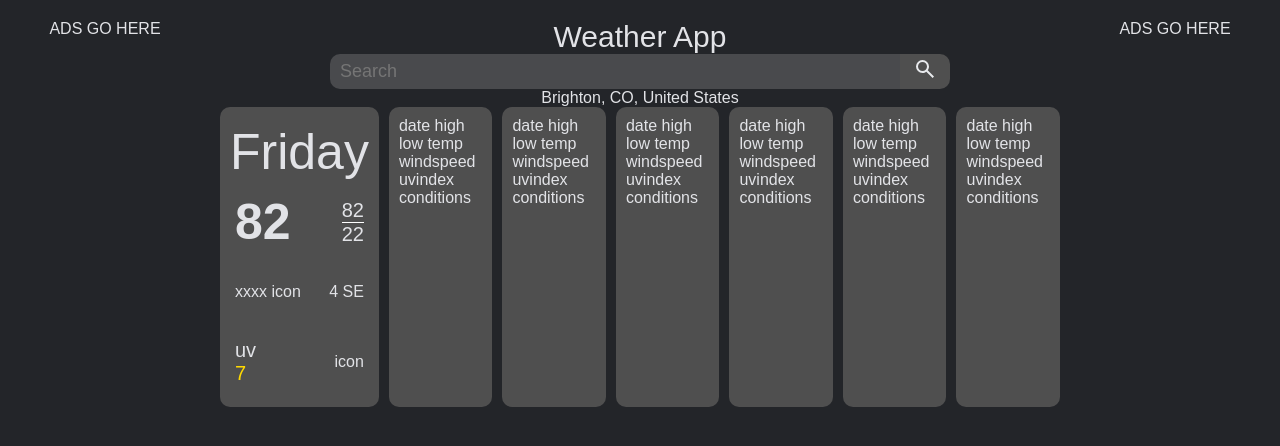
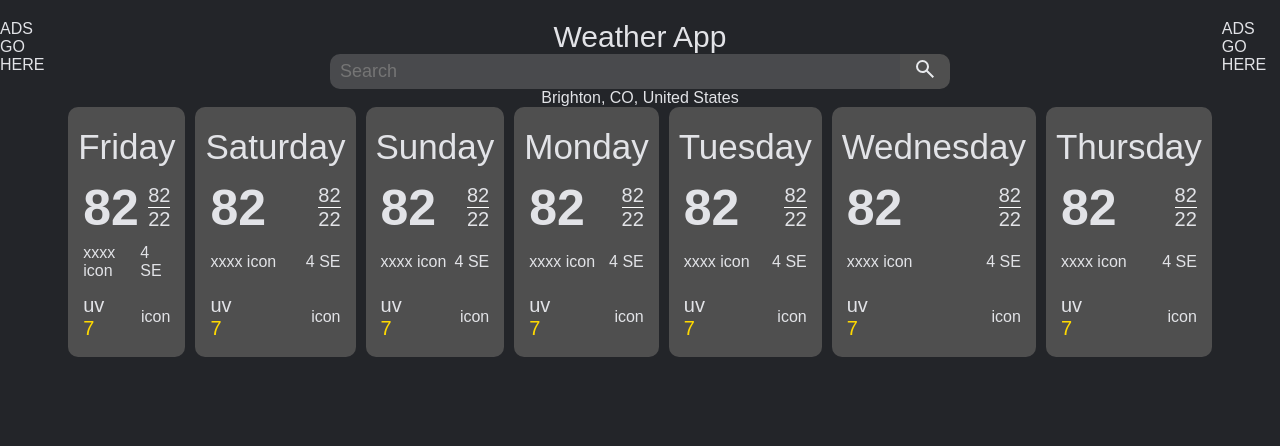
Before and after one commit to tman2747/WeatherApp, a website built with webpack: page src/template.html in a window 1280 px wide. Built offline with nearby package versions, Linux system fonts and the light colour scheme; no server answers.

Commit message:
fix card widths

```diff
--- a/src/styles.css
+++ b/src/styles.css
@@ -15,14 +15,17 @@ body {
 	background-color: #232529;
 	color: #e2e3e7;
 	font-family: sans-serif;
+	flex-shrink: 0;
 }
 
 .content {
 	display: grid;
-	grid-template-columns: 1fr 4fr 1fr;
+	grid-template-columns: 1fr 8fr 1fr;
+	grid-row: auto;
 	padding-top: 20px;
 	justify-items: center;
 	gap: 10px;
+	flex: 1 0 auto;
 }
 
 .main-content {
@@ -49,8 +52,8 @@ body {
 	background-color: #4f4f4f;
 	/* need to be a cal of width of parent container and padding and gap */
 	display: grid;
-	grid-template-rows: 1fr 1fr 1fr 1fr;
-	height: 300px;
+	grid-template-rows: 1fr 1fr .8fr 1fr;
+	height: 250px;
 	border-radius: 10px;
 	padding: 10px;
 }
@@ -58,7 +61,7 @@ body {
 	display: flex;
 	justify-content: center;
 	align-items: center;
-	font-size: 50px;
+	font-size: 35px;
 }
 
 .temp-card {
--- a/src/template.html
+++ b/src/template.html
@@ -38,22 +38,130 @@
 						</div>
 					</div>
 					<div class="card">
-						date high low temp windspeed uvindex conditions
+						<div class="day">Saturday</div>
+						<div class="temp-card">
+							<div class="current-temp">82</div>
+							<div class="high-low-container">
+								<div class="high">82</div>
+								<div class="low">22</div>
+							</div>
+						</div>
+						<div class="wind-container">
+							<div class="windspeed-icon">xxxx icon</div>
+							<div class="windspeed">4 SE</div>
+						</div>
+						<div class="conditions-container">
+							<div class="uv-container">
+								<div class="uv-placeholder">uv</div>
+								<div class="uv">7</div>
+							</div>
+							<div>icon</div>
+						</div>
 					</div>
 					<div class="card">
-						date high low temp windspeed uvindex conditions
+						<div class="day">Sunday</div>
+						<div class="temp-card">
+							<div class="current-temp">82</div>
+							<div class="high-low-container">
+								<div class="high">82</div>
+								<div class="low">22</div>
+							</div>
+						</div>
+						<div class="wind-container">
+							<div class="windspeed-icon">xxxx icon</div>
+							<div class="windspeed">4 SE</div>
+						</div>
+						<div class="conditions-container">
+							<div class="uv-container">
+								<div class="uv-placeholder">uv</div>
+								<div class="uv">7</div>
+							</div>
+							<div>icon</div>
+						</div>
 					</div>
 					<div class="card">
-						date high low temp windspeed uvindex conditions
+						<div class="day">Monday</div>
+						<div class="temp-card">
+							<div class="current-temp">82</div>
+							<div class="high-low-container">
+								<div class="high">82</div>
+								<div class="low">22</div>
+							</div>
+						</div>
+						<div class="wind-container">
+							<div class="windspeed-icon">xxxx icon</div>
+							<div class="windspeed">4 SE</div>
+						</div>
+						<div class="conditions-container">
+							<div class="uv-container">
+								<div class="uv-placeholder">uv</div>
+								<div class="uv">7</div>
+							</div>
+							<div>icon</div>
+						</div>
 					</div>
 					<div class="card">
-						date high low temp windspeed uvindex conditions
+						<div class="day">Tuesday</div>
+						<div class="temp-card">
+							<div class="current-temp">82</div>
+							<div class="high-low-container">
+								<div class="high">82</div>
+								<div class="low">22</div>
+							</div>
+						</div>
+						<div class="wind-container">
+							<div class="windspeed-icon">xxxx icon</div>
+							<div class="windspeed">4 SE</div>
+						</div>
+						<div class="conditions-container">
+							<div class="uv-container">
+								<div class="uv-placeholder">uv</div>
+								<div class="uv">7</div>
+							</div>
+							<div>icon</div>
+						</div>
 					</div>
 					<div class="card">
-						date high low temp windspeed uvindex conditions
+						<div class="day">Wednesday</div>
+						<div class="temp-card">
+							<div class="current-temp">82</div>
+							<div class="high-low-container">
+								<div class="high">82</div>
+								<div class="low">22</div>
+							</div>
+						</div>
+						<div class="wind-container">
+							<div class="windspeed-icon">xxxx icon</div>
+							<div class="windspeed">4 SE</div>
+						</div>
+						<div class="conditions-container">
+							<div class="uv-container">
+								<div class="uv-placeholder">uv</div>
+								<div class="uv">7</div>
+							</div>
+							<div>icon</div>
+						</div>
 					</div>
 					<div class="card">
-						date high low temp windspeed uvindex conditions
+						<div class="day">Thursday</div>
+						<div class="temp-card">
+							<div class="current-temp">82</div>
+							<div class="high-low-container">
+								<div class="high">82</div>
+								<div class="low">22</div>
+							</div>
+						</div>
+						<div class="wind-container">
+							<div class="windspeed-icon">xxxx icon</div>
+							<div class="windspeed">4 SE</div>
+						</div>
+						<div class="conditions-container">
+							<div class="uv-container">
+								<div class="uv-placeholder">uv</div>
+								<div class="uv">7</div>
+							</div>
+							<div>icon</div>
+						</div>
 					</div>
 				</div>
 			</div>
```
